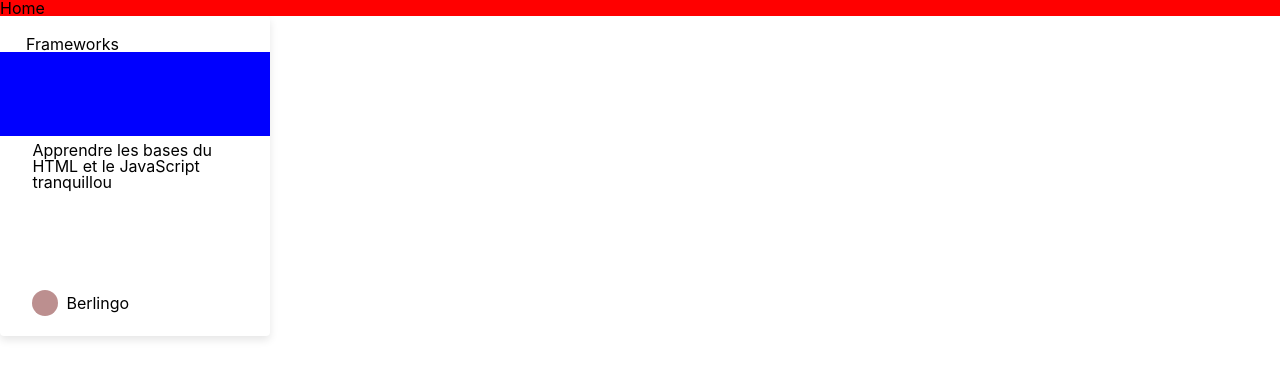
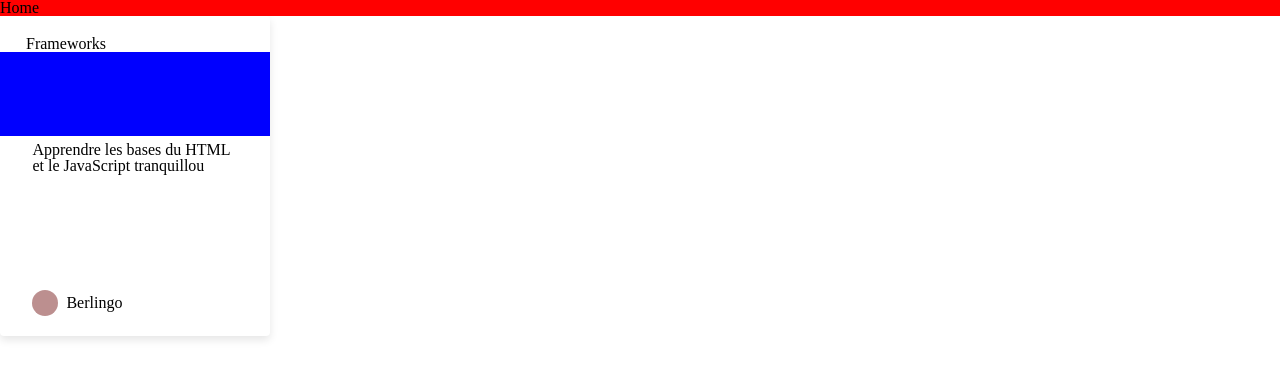
Before and after one commit to rqphy/project-b, a React (Create React App) app: page / in a window 1280 px wide. Shown: the top 378 px of the page. Built offline with nearby package versions, Linux system fonts and the light colour scheme.

Commit message:
change import reset css

```diff
--- a/src/index.css
+++ b/src/index.css
@@ -1,5 +1,3 @@
-@import "./reset.css";
-
 body {
   margin: 0;
   font-family: -apple-system, BlinkMacSystemFont, 'Segoe UI', 'Roboto', 'Oxygen',
--- a/src/index.scss
+++ b/src/index.scss
@@ -1,3 +1,4 @@
+@import './reset.scss';
 @import './global.scss';
 
 @import "./Components/ArticleCard/ArticleCard.scss";
```
Also changed, not shown: src/reset.scss (renamed from src/reset.css).
